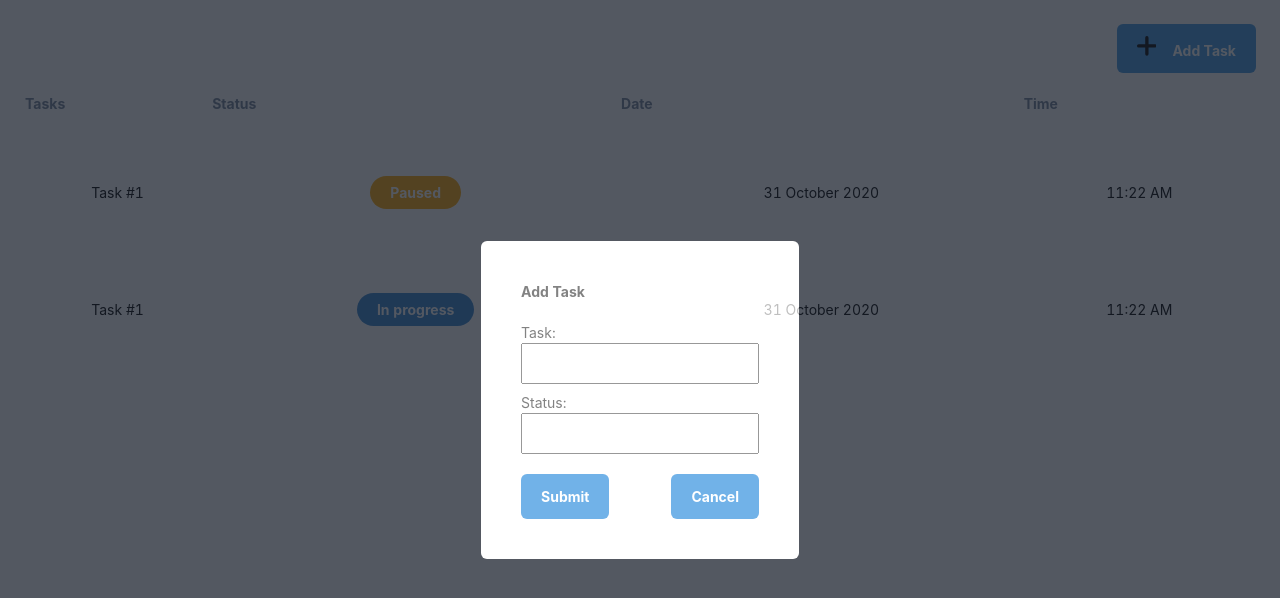
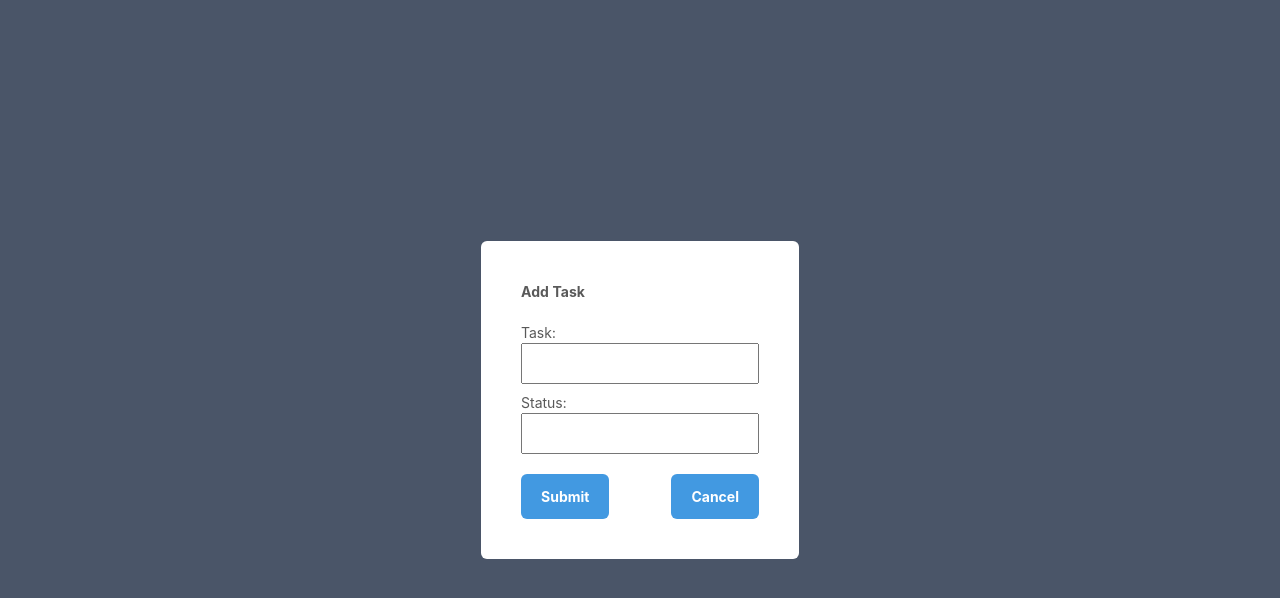
Before and after one commit to sahelhamed/todo-app, a React (Create React App) app: page / in a window 1280 px wide. Both pictures are taken after a click on the button "Add Task". Shown: the top 598 px of the page. Built offline with nearby package versions, Linux system fonts and the light colour scheme.

Commit message:
chore: edit todo

```diff
--- a/src/components/AddTodosForm.tsx
+++ b/src/components/AddTodosForm.tsx
@@ -9,6 +9,7 @@ interface Props {
   formData: Data;
   setFormData: (data: Data) => void;
 }
+
 const AddTodosForm = ({ formData, setFormData }: Props): ReactElement => {
   /**
    * A function for open modal
@@ -26,6 +27,7 @@ const AddTodosForm = ({ formData, setFormData }: Props): ReactElement => {
         <br />
         <input
           className="p-2"
+          value={formData.task}
           onChange={(e): void => handleOnChange(e.target.value, 'task')}
         />
       </div>
@@ -34,6 +36,7 @@ const AddTodosForm = ({ formData, setFormData }: Props): ReactElement => {
         <br />
         <input
           className="p-2"
+          value={formData.status}
           onChange={(e): void => handleOnChange(e.target.value, 'status')}
         />
       </div>
--- a/src/components/Button.tsx
+++ b/src/components/Button.tsx
@@ -12,10 +12,12 @@ const Button = ({ title, onClick, className, icon }: Props): ReactElement => {
   return (
     <button
       type="button"
-      className={`${className} bg-blue-500 text-white border-none font-Roboto font-bold rounded-md px-5 py-3`}
+      className={`${className} ${
+        title !== '' ? 'bg-blue-500' : 'bg-transparent'
+      } text-white border-none font-Roboto font-bold rounded-md px-5 py-3`}
       onClick={onClick}
     >
-      {icon && <span className="mr-4">{icon}</span>}
+      {icon && <span className={title !== '' ? 'mr-4' : ''}>{icon}</span>}
       {title}
     </button>
   );
--- a/src/components/Modal.tsx
+++ b/src/components/Modal.tsx
@@ -21,7 +21,7 @@ const Modal = ({
   onClose,
 }: Props): ReactElement => {
   return isOpen ? (
-    <div className="fixed top-0 right-0 bottom-0 left-0 flex justify-center items-center bg-gray-900 opacity-75">
+    <div className="fixed top-0 right-0 bottom-0 left-0 flex justify-center items-center bg-gray-700">
       <div className="p-10 bg-white rounded-md">
         <div className="mb-5 font-bold">{title}</div>
         <div>{children}</div>
--- a/src/components/Todos.tsx
+++ b/src/components/Todos.tsx
@@ -12,7 +12,8 @@ import COLUMN_TYPE_KEYS from '../constants/constants';
 // Models
 import { Column, Data } from '../models/table';
 // Icons
-import EditIcon from '../icons/PlusIcon';
+import PlusIcon from '../icons/PlusIcon';
+import EditIcon from '../icons/EditIcon';
 
 const Todos = (): ReactElement => {
   const initialTodos: Data[] = [
@@ -46,6 +47,19 @@ const Todos = (): ReactElement => {
     );
   };
 
+  /**
+   * A function for generate status in table
+   * @param todoItem: object type of table data model
+   * @returns ReactElement
+   */
+  const generateActions = (todoItem: Data): ReactElement => {
+    return (
+      <span>
+        <Button onClick={(): void => openModal(todoItem)} icon={<EditIcon />} />
+      </span>
+    );
+  };
+
   const columns: Column[] = [
     {
       id: 0,
@@ -72,12 +86,20 @@ const Todos = (): ReactElement => {
       column: 'date',
       type: COLUMN_TYPE_KEYS.time,
     },
+    {
+      id: 4,
+      title: '',
+      column: 'task',
+      type: COLUMN_TYPE_KEYS.component,
+      component: generateActions,
+    },
   ];
 
   /**
    * A function for open modal
    */
-  const openModal = useCallback((): void => {
+  const openModal = useCallback((todoItem = {}): void => {
+    setFormData(todoItem);
     setIsModalOpen(true);
   }, []);
 
@@ -86,16 +108,25 @@ const Todos = (): ReactElement => {
    */
   const closeModal = useCallback((): void => {
     setIsModalOpen(false);
+    setFormData({});
   }, []);
 
   /**
    * A function for add todos
    */
   const addTodo = (): void => {
-    setTodos([
-      ...todos,
-      { id: todos.length + 1, ...formData, date: new Date().toString() },
-    ]);
+    if (formData.id) {
+      // Edit mode
+      setTodos(
+        todos.map((todo) => (todo.id === formData.id ? formData : todo)),
+      );
+    } else {
+      // Create mode
+      setTodos([
+        ...todos,
+        { id: todos.length + 1, ...formData, date: new Date().toString() },
+      ]);
+    }
     closeModal();
   };
 
@@ -105,7 +136,7 @@ const Todos = (): ReactElement => {
         className="self-end"
         title={ADD_TASK}
         onClick={openModal}
-        icon={<EditIcon className="text-white" />}
+        icon={<PlusIcon className="text-white" />}
       />
       <Modal
         isOpen={isModalOpen}
--- a/src/icons/PlusIcon.tsx
+++ b/src/icons/PlusIcon.tsx
@@ -3,9 +3,10 @@ import React, { ReactElement, memo } from 'react';
 
 interface Props {
   className?: string;
+  onclick?: () => void;
 }
 
-const PlusIcon = ({ className }: Props): ReactElement => {
+const PlusIcon = ({ className, onclick }: Props): ReactElement => {
   return (
     <svg
       xmlns="http://www.w3.org/2000/svg"
@@ -13,6 +14,7 @@ const PlusIcon = ({ className }: Props): ReactElement => {
       height="19.779"
       viewBox="0 0 19.779 19.779"
       className={className}
+      onClick={onclick}
     >
       <g className="a">
         <path
@@ -26,6 +28,7 @@ const PlusIcon = ({ className }: Props): ReactElement => {
 
 PlusIcon.defaultProps = {
   className: '',
+  onclick: (): void => {},
 };
 
 export default memo(PlusIcon);
```
